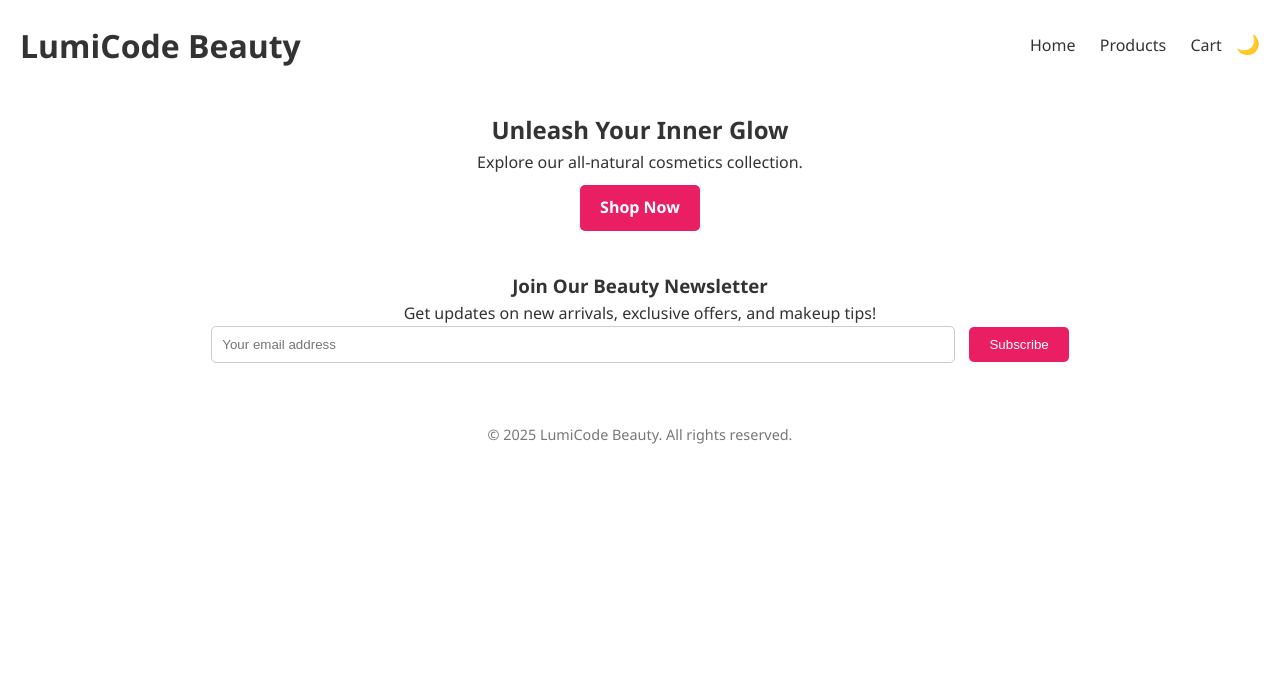
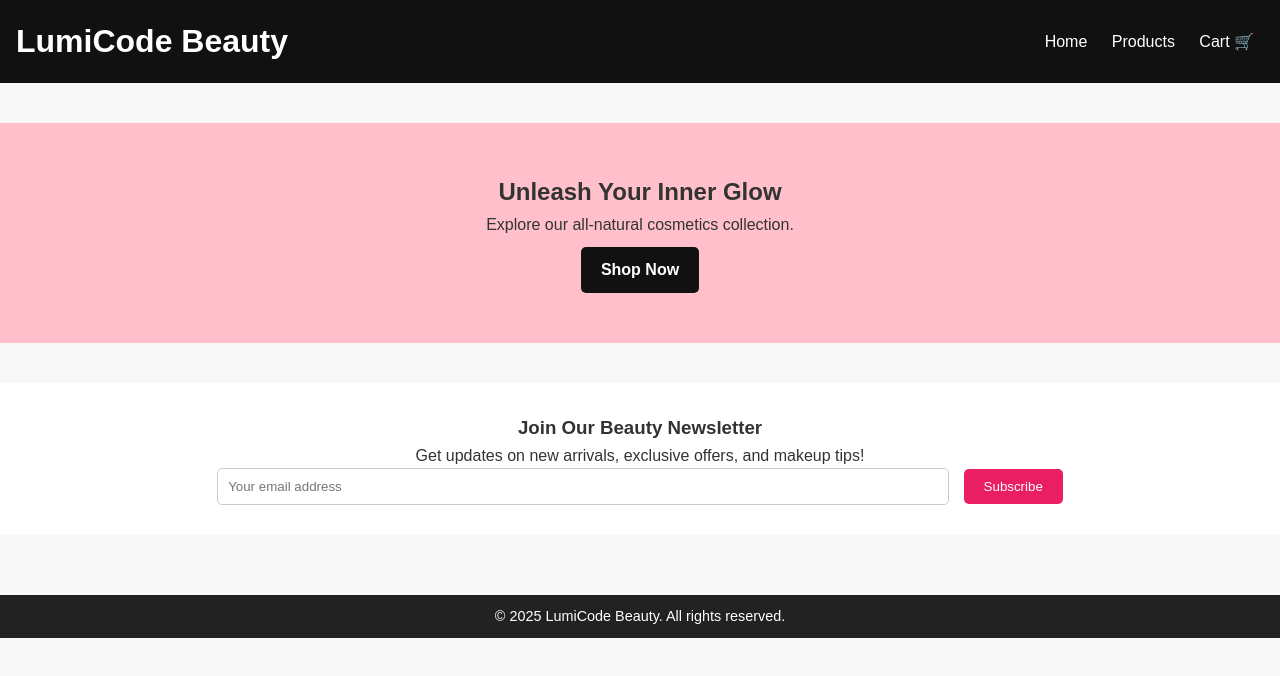
Before and after one commit to maishdan/lumicode-beauty, a plain HTML site: page index.html in a window 1280 px wide. Drawn offline with Linux system fonts and the light colour scheme.

Commit message:
Initial commit for Lumicode Beauty website

```diff
--- a/Css/style.css
+++ b/Css/style.css
@@ -92,3 +92,50 @@ body.dark-mode nav a {
 body.dark-mode footer {
   color: #aaa;
 }
+body {
+  font-family: Arial, sans-serif;
+  margin: 0;
+  padding: 0;
+  background: #f8f8f8;
+  color: #333;
+}
+
+header {
+  background-color: #111;
+  color: white;
+  padding: 1rem;
+  text-align: center;
+}
+
+nav a {
+  margin: 0 10px;
+  color: white;
+  text-decoration: none;
+}
+
+.hero {
+  background-color: #ffc0cb;
+  padding: 50px;
+  text-align: center;
+}
+
+.hero .btn {
+  padding: 10px 20px;
+  background: #111;
+  color: white;
+  text-decoration: none;
+  border-radius: 5px;
+}
+
+.newsletter {
+  background: #fff;
+  padding: 30px;
+  text-align: center;
+}
+
+footer {
+  background: #222;
+  color: white;
+  text-align: center;
+  padding: 10px;
+}
--- a/index.html
+++ b/index.html
@@ -1,20 +1,18 @@
 <!DOCTYPE html>
 <html lang="en">
 <head>
-  <meta charset="UTF-8">
-  <meta name="viewport" content="width=device-width, initial-scale=1">
+  <meta charset="UTF-8" />
+  <meta name="viewport" content="width=device-width, initial-scale=1.0"/>
   <title>LumiCode Beauty</title>
-  <link rel="stylesheet" href="css/style.css">
+  <link rel="stylesheet" href="./css/style.css" />
 </head>
 <body>
-
   <header>
     <h1>LumiCode Beauty</h1>
     <nav>
       <a href="index.html">Home</a>
       <a href="products.html">Products</a>
-      <a href="cart.html">Cart</a>
-      <button id="darkModeToggle">🌙</button>
+      <a href="cart.html">Cart 🛒</a>
     </nav>
   </header>
 
@@ -28,17 +26,13 @@
     <section class="newsletter">
       <h3>Join Our Beauty Newsletter</h3>
       <p>Get updates on new arrivals, exclusive offers, and makeup tips!</p>
-      <form>
-        <input type="email" placeholder="Your email address" required>
-        <button type="submit">Subscribe</button>
-      </form>
+      <input type="email" placeholder="Your email address" />
+      <button>Subscribe</button>
     </section>
   </main>
 
   <footer>
     <p>© 2025 LumiCode Beauty. All rights reserved.</p>
   </footer>
-
-  <script src="js/script.js"></script>
 </body>
 </html>
```
